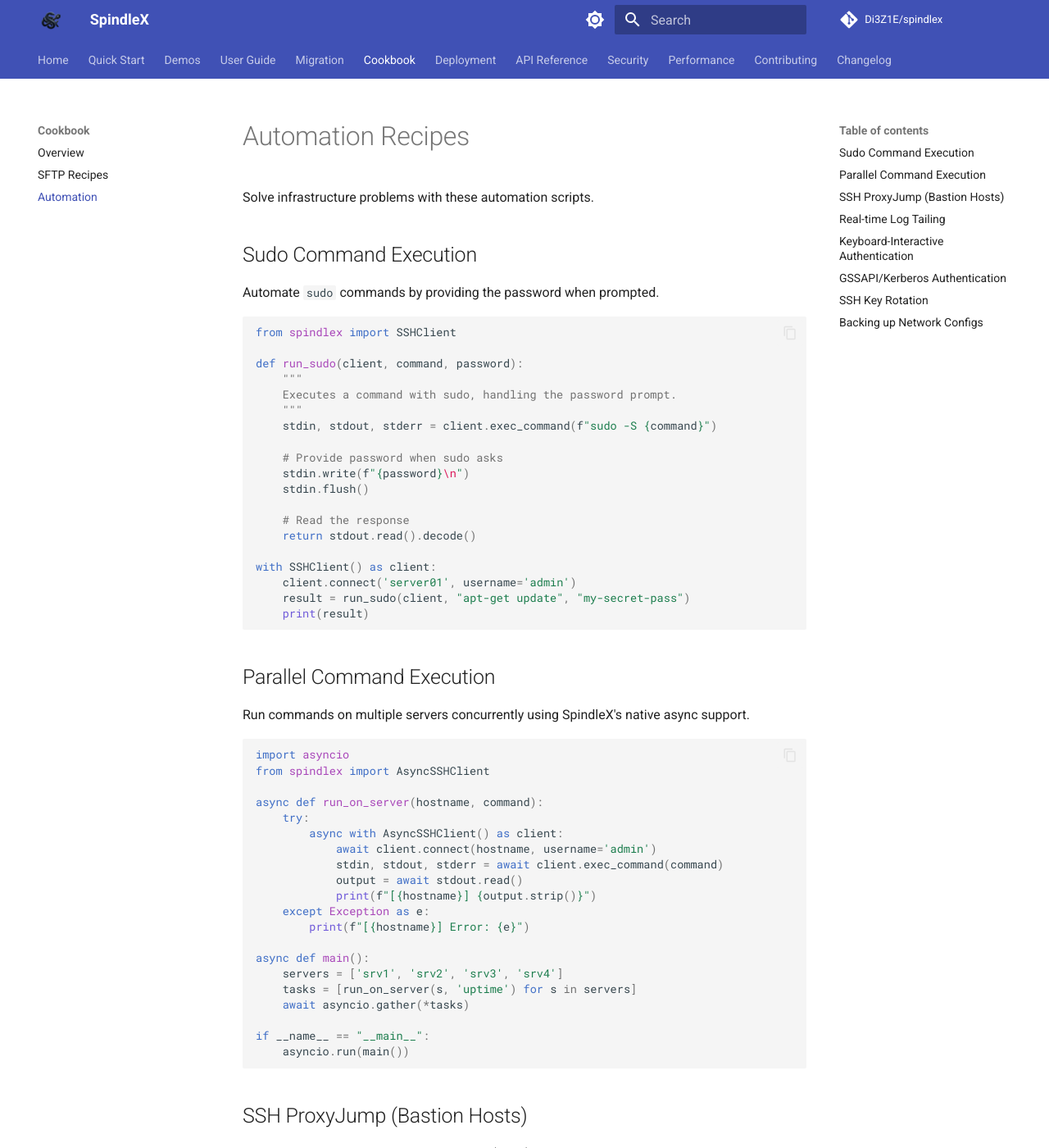
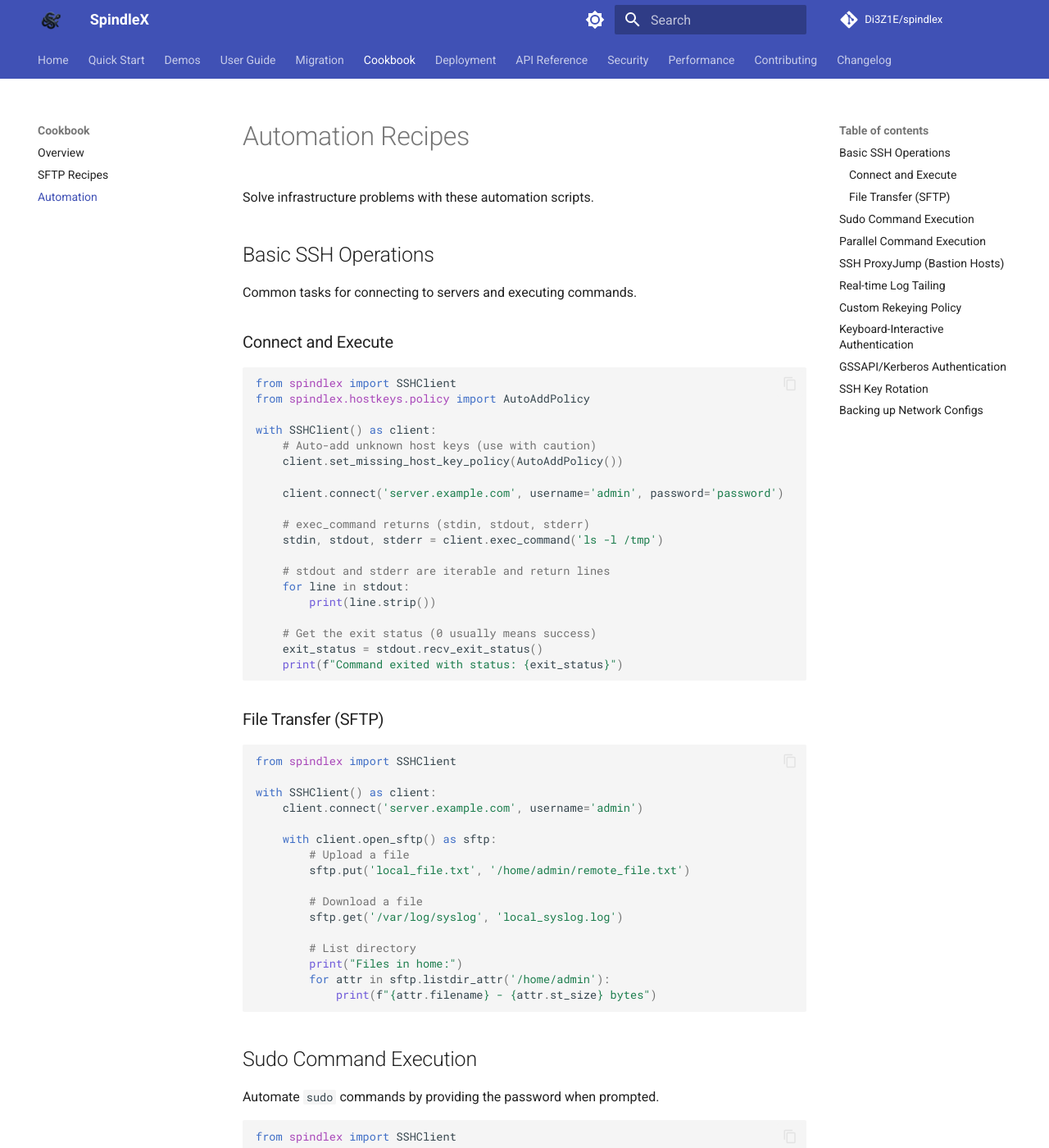
Before and after one commit to stratza/spindlex, an MkDocs documentation site: the page built from docs/cookbook/automation.md, in a window 1280 px wide and 1400 px high. Shown: the whole window at 82% size. Built offline with MkDocs 1.6.1 and Material for MkDocs 9.7.7, drawn with Linux system fonts in a browser that asks for light colours; comment, search, counter and statistics services are not loaded; some of the changed text lies outside the part shown.

Commit message:
feat: improve client connectivity, stream iteration, and documentation

````diff
--- a/docs/cookbook/automation.md
+++ b/docs/cookbook/automation.md
@@ -1,6 +1,55 @@
 # Automation Recipes
 
 Solve infrastructure problems with these automation scripts.
+
+## Basic SSH Operations {#basic-operations}
+
+Common tasks for connecting to servers and executing commands.
+
+### Connect and Execute
+
+```python
+from spindlex import SSHClient
+from spindlex.hostkeys.policy import AutoAddPolicy
+
+with SSHClient() as client:
+    # Auto-add unknown host keys (use with caution)
+    client.set_missing_host_key_policy(AutoAddPolicy())
+
+    client.connect('server.example.com', username='admin', password='password')
+
+    # exec_command returns (stdin, stdout, stderr)
+    stdin, stdout, stderr = client.exec_command('ls -l /tmp')
+
+    # stdout and stderr are iterable and return lines
+    for line in stdout:
+        print(line.strip())
+
+    # Get the exit status (0 usually means success)
+    exit_status = stdout.recv_exit_status()
+    print(f"Command exited with status: {exit_status}")
+```
+
+### File Transfer (SFTP)
+
+```python
+from spindlex import SSHClient
+
+with SSHClient() as client:
+    client.connect('server.example.com', username='admin')
+
+    with client.open_sftp() as sftp:
+        # Upload a file
+        sftp.put('local_file.txt', '/home/admin/remote_file.txt')
+
+        # Download a file
+        sftp.get('/var/log/syslog', 'local_syslog.log')
+
+        # List directory
+        print("Files in home:")
+        for attr in sftp.listdir_attr('/home/admin'):
+            print(f"{attr.filename} - {attr.st_size} bytes")
+```
 
 ## Sudo Command Execution {#sudo-execution}
 
@@ -41,8 +90,13 @@
         async with AsyncSSHClient() as client:
             await client.connect(hostname, username='admin')
             stdin, stdout, stderr = await client.exec_command(command)
-            output = await stdout.read()
-            print(f"[{hostname}] {output.strip()}")
+
+            # AsyncChannelFile is also async iterable
+            async for line in stdout:
+                print(f"[{hostname}] {line.strip()}")
+
+            status = await stdout.recv_exit_status()
+            print(f"[{hostname}] Finished with status {status}")
     except Exception as e:
         print(f"[{hostname}] Error: {e}")
 
@@ -70,6 +124,7 @@
     dest_addr = ('internal-target.lan', 22)
     local_addr = ('localhost', 0)
 
+    # Create a direct-tcpip channel (tunnels TCP to target)
     channel = transport.open_channel(
         "direct-tcpip",
         dest_addr,
@@ -84,7 +139,7 @@
             sock=channel
         )
         stdin, stdout, stderr = target.exec_command('hostname')
-        print(f"Connected to: {stdout.read().decode()}")
+        print(f"Connected to: {stdout.read().decode().strip()}")
 ```
 
 ## Real-time Log Tailing {#log-tailing}
@@ -101,10 +156,12 @@
 
     print("--- Streaming Remote Logs (Ctrl+C to stop) ---")
     try:
+        # ChannelFile is iterable line-by-line
         for line in stdout:
             print(line.strip())
     except KeyboardInterrupt:
         print("Stopping log stream...")
+```
 
 ## Custom Rekeying Policy
 
@@ -220,4 +277,3 @@
 
 # backup_config('router01', '/etc/config', './backups')
 ```
-```
````
Also changed, not shown: docs/cookbook/index.md (+6 -1 lines), docs/user_guide/client.md (+9 -9 lines), 4 other files.
